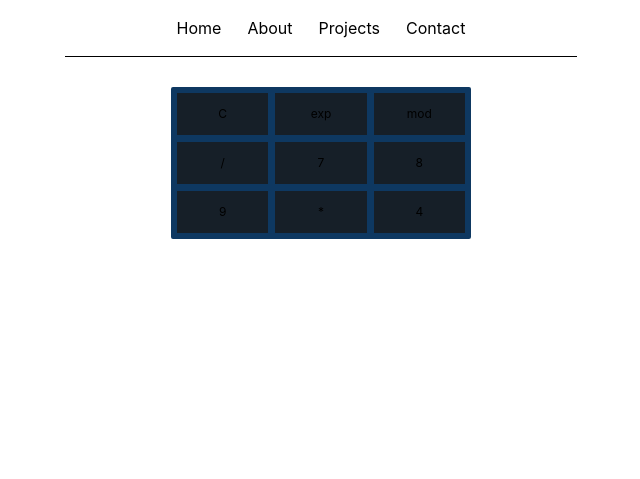
After one commit to trevorfar/Portfolio_Site, a Flask app: page /ticTacToe in a window 1280 px wide. The commit adds this page. Shown: the top 479 px of the page, without its empty margins (319-959 px from the left). Run offline with Flask 3, Linux system fonts and the light colour scheme; some libraries are stand-ins or nearby versions.

```diff
--- a/app.py
+++ b/app.py
@@ -61,57 +61,6 @@
     return render_template('post.html', post=post)
 
 
-@app.route('/create', methods=('GET', 'POST'))
-def create():
-    if request.method == 'POST':
-        title = request.form['title']
-        content = request.form['content']
-
-        if not title:
-            flash('Title is required!')
-        else:
-            conn = get_db_connection()
-            conn.execute('INSERT INTO posts (title, content) VALUES (?, ?)',
-                         (title, content))
-            conn.commit()
-            conn.close()
-            return redirect(url_for('index'))
-    return render_template('create.html')
-
-
-@app.route('/<int:id>/edit', methods=('GET', 'POST'))
-def edit(id):
-    post = get_post(id)
-
-    if request.method == 'POST':
-        title = request.form['title']
-        content = request.form['content']
-
-        if not title:
-            flash('Title is required!')
-        else:
-            conn = get_db_connection()
-            conn.execute('UPDATE posts SET title = ?, content = ?'
-                         ' WHERE id = ?',
-                         (title, content, id))
-            conn.commit()
-            conn.close()
-            return redirect(url_for('index'))
-
-    return render_template('edit.html', post=post)
-
-
-@app.route('/<int:id>/delete', methods=('POST',))
-def delete(id):
-    post = get_post(id)
-    conn = get_db_connection()
-    conn.execute('DELETE FROM posts WHERE id = ?', (id,))
-    conn.commit()
-    conn.close()
-    flash('"{}" was successfully deleted!'.format(post['title']))
-    return redirect(url_for('index'))
-
-
 @app.route('/about')
 def about():
     return render_template('about.html')
@@ -149,6 +98,6 @@
     return render_template('calculator.html', result=result, expression=expression,
         expHistory=expHistory, resHistory=resHistory)
 
-@app.route('/app2')
-def app2():
-    return render_template('app2.html')
+@app.route('/ticTacToe')
+def ticTacToe():
+    return render_template('ticTacToe.html')
--- /dev/null
+++ b/static/css/style_app2.css
@@ -0,0 +1,27 @@
+#tictactoeForm {
+    display: grid;
+    grid-template-columns: repeat(3, 1fr);
+    gap: 7px;
+    max-width: 300px;
+    margin: 30px auto 0 auto;
+    background-color: #0e3861;
+
+    border: 6px solid #0e3861;
+
+    border-radius: 2px;
+
+}
+
+#tictactoeForm button {
+    padding: 12px;
+    background-color: #161f28;
+    cursor: pointer;
+    font-size: 12px;
+    text-align: center;
+    border: none;
+}
+
+#tictactoeForm button:hover {
+    opacity: 1;
+    background-color: rgb(81, 80, 80);
+}
--- a/static/java/parallax.js
+++ /dev/null
@@ -1,5 +0,0 @@
-document.addEventListener('scroll', function() {
-    const parallaxSection = document.querySelector('.parallax-section');
-    const scrolled = window.scrollY;
-    parallaxSection.style.transform = `translateY(${scrolled * 0.5}px)`; // Adjust the multiplier for different speed
-});
--- a/templates/base.html
+++ b/templates/base.html
@@ -33,7 +33,7 @@
               <div class="dropdown-menu" aria-labelledby="contactsDropdown">
 
                 <a class="dropdown-item"  href="{{url_for('calculator')}}">Calculator</a>
-                <a class="dropdown-item" href=" #">Coming Soon</a>
+                <a class="dropdown-item" href="{{url_for('ticTacToe')}}">Tic-Tac-Toe</a>
                 <a class="dropdown-item" href="#">Coming Soon</a>
               </div>
             </li>
--- /dev/null
+++ b/templates/ticTacToe.html
@@ -0,0 +1,27 @@
+{% extends 'base.html' %}
+
+{% block title %} Tic-Tac-Toe {% endblock %}
+
+
+{% block content %}
+<link rel="stylesheet" href="{{ url_for('static', filename='css/style_app2.css') }}">
+<div class="content">
+</div>
+    <div id="ticTacToe">
+    <form id="tictactoeForm" action="/ticTacToe" method="post">
+
+    <button type="button" onclick="clearExpression()">C</button>
+    <button type="button" onclick="appendToExpression('**')">exp</button>
+    <button type="button" onclick="appendToExpression('%')">mod</button>
+    <button type="button" onclick="appendToExpression('/')">/</button>
+    <button type="button" onclick="appendToExpression('7')">7</button>
+    <button type="button" onclick="appendToExpression('8')">8</button>
+    <button type="button" onclick="appendToExpression('9')">9</button>
+    <button type="button" onclick="appendToExpression('*')">*</button>
+    <button type="button" onclick="appendToExpression('4')">4</button>
+
+    </form>
+
+    </div>
+
+{% endblock %}
```
Also changed, not shown: templates/app2.html (deleted, +0 -11 lines), templates/create.html (deleted, +0 -23 lines), templates/edit.html (deleted, +0 -32 lines), templates/post.html (deleted, +0 -7 lines), README.md, static/Images/LinkedInLogoNEW.jpg (deleted), static/Images/calculatorBackground.jpg (deleted), 1 other file.
